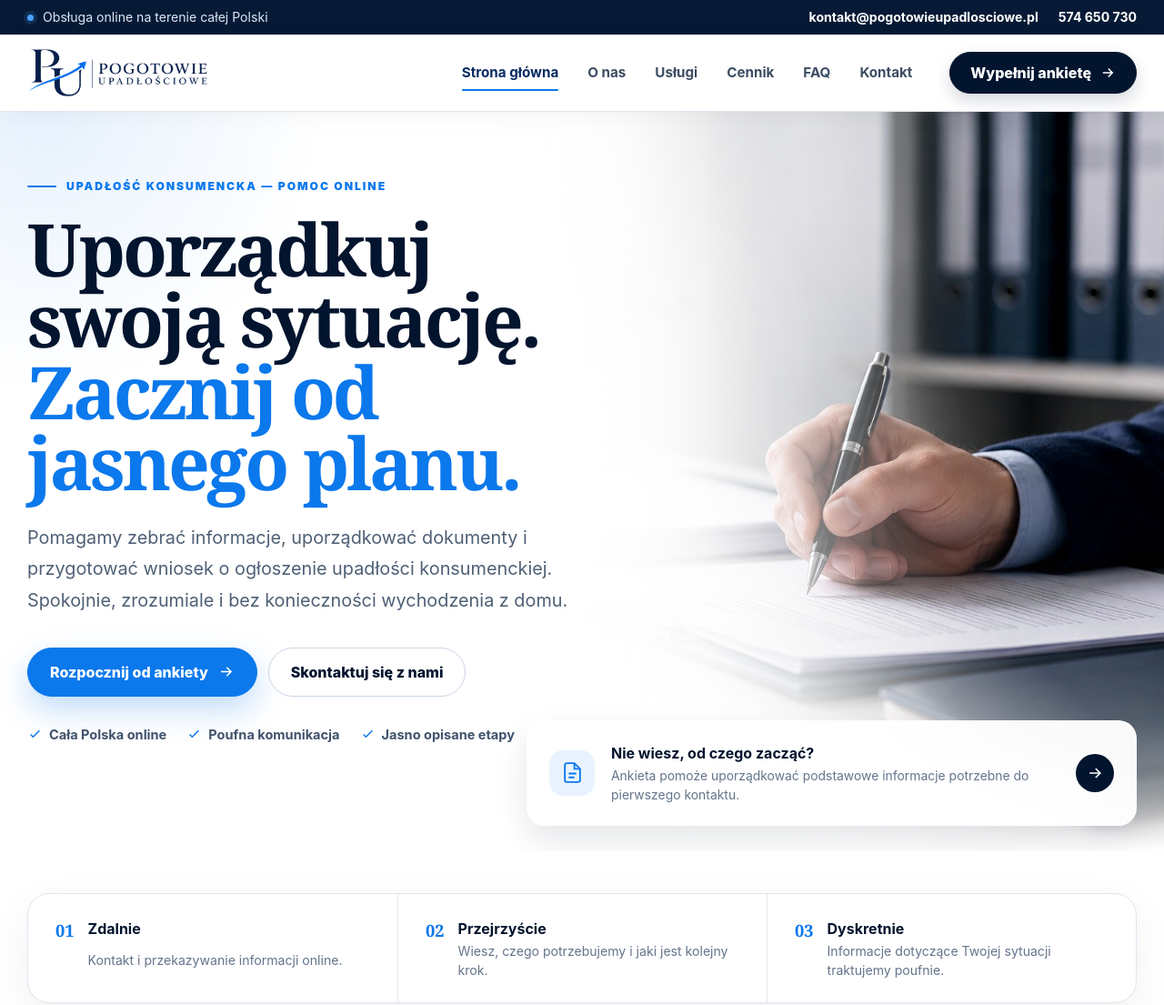
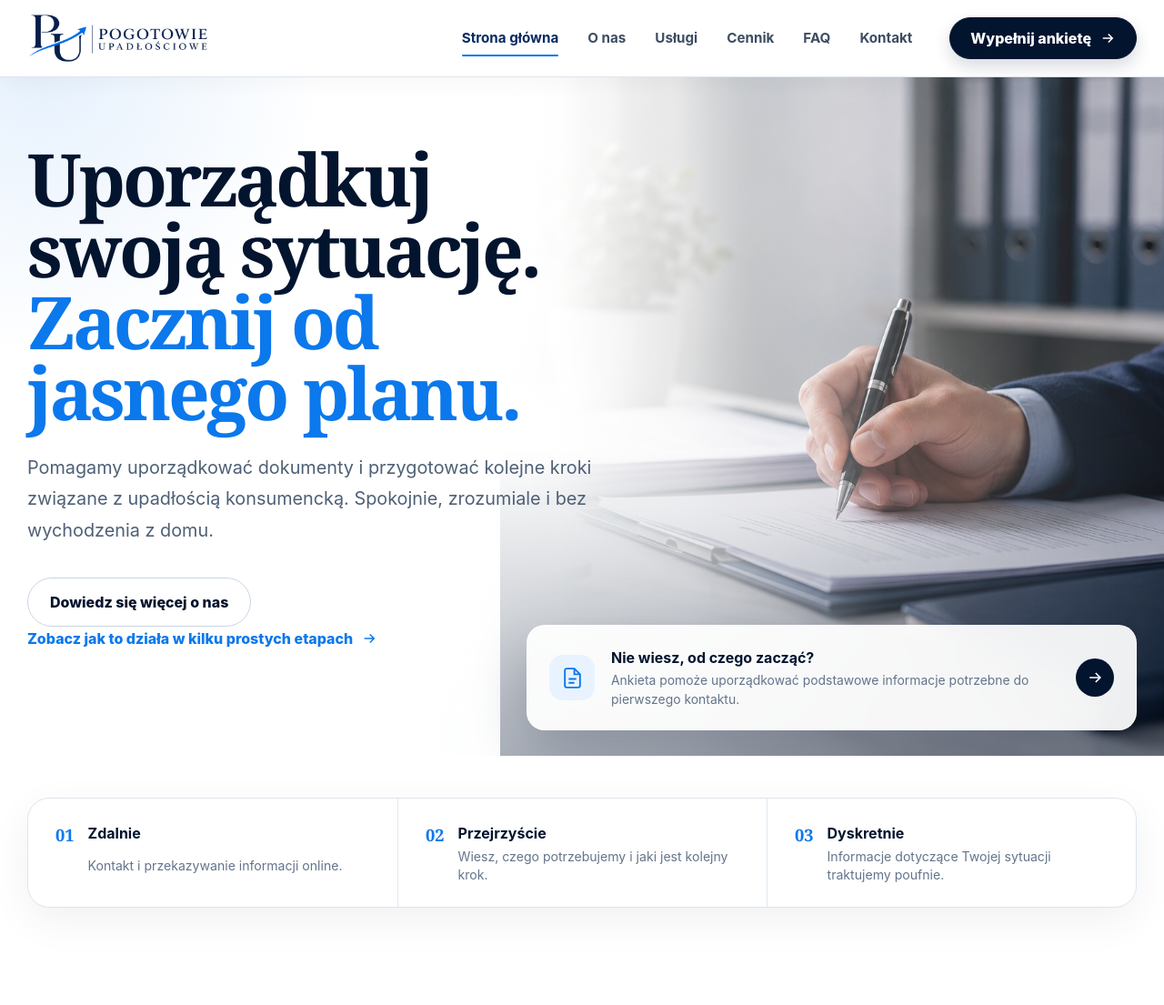
Before and after one commit to PogotowieUpadlosciowe/pogotowieupadlosciowe, a plain HTML site: page index.html in a window 1280 px wide. Shown: the top 1105 px of the page at 91% size. Drawn offline with Linux system fonts and the light colour scheme.

Commit message:
Add files via upload

```diff
--- a/index.html
+++ b/index.html
@@ -11,22 +11,10 @@
   <link rel="apple-touch-icon" href="images/logo/favicon-180x180.png">
   <link rel="stylesheet" href="assets/styles.css">
   <link rel="stylesheet" href="assets/home-v2.css">
-  <link rel="stylesheet" href="assets/home-reference-match.css?v=20260629-ref-1">
+  <link rel="stylesheet" href="assets/home-nearest-screen.css?v=20260629-nearest-1">
 </head>
 <body class="home-page">
   <a class="skip-link" href="#main-content">Przejdź do treści</a>
-
-  <div class="topbar">
-    <div class="container topbar-inner">
-      <div class="topbar-note">
-        <span class="topbar-dot" aria-hidden="true"></span>
-        <span>Obsługa online na terenie całej Polski</span>
-      </div>
-      <div class="topbar-contact">
-        <a href="mailto:kontakt@pogotowieupadlosciowe.pl">kontakt@pogotowieupadlosciowe.pl</a>
-        <a href="tel:+48574650730">574 650 730</a>
-      </div>
-    </div>
   </div>
 
   <header class="site-header">
@@ -58,21 +46,15 @@
         <img src="images/tlo.jpg" width="1536" height="1024" alt="Przygotowywanie dokumentów przy biurku" fetchpriority="high">
       </div>
       <div class="container home-hero-inner">
-        <div class="home-hero-copy">
-          <p class="home-kicker"><span aria-hidden="true"></span> Upadłość konsumencka — pomoc online</p>
-          <h1 id="hero-title">Uporządkuj swoją sytuację. <em>Zacznij od jasnego planu.</em></h1>
-          <p class="home-lead">Pomagamy zebrać informacje, uporządkować dokumenty i przygotować wniosek o ogłoszenie upadłości konsumenckiej. Spokojnie, zrozumiale i bez konieczności wychodzenia z domu.</p>
-          <div class="home-actions">
-            <a class="home-button home-button-primary" href="ankieta.html">Rozpocznij od ankiety
-              <svg aria-hidden="true" viewBox="0 0 24 24" width="19" height="19" fill="none" stroke="currentColor" stroke-width="2"><path d="M5 12h14m-6-6 6 6-6 6"/></svg>
-            </a>
-            <a class="home-button home-button-ghost" href="kontakt.html">Skontaktuj się z nami</a>
+        <div class="home-hero-copy home-hero-copy--nearest">
+          <h1 id="hero-title">Uporządkuj<br>swoją sytuację. <em>Zacznij od<br>jasnego planu.</em></h1>
+          <p class="home-lead">Pomagamy uporządkować dokumenty i przygotować kolejne kroki związane z upadłością konsumencką. Spokojnie, zrozumiale i bez wychodzenia z domu.</p>
+          <div class="home-actions home-actions--nearest">
+            <a class="home-button home-button-ghost home-button-hero-outline" href="o-nas.html">Dowiedz się więcej o nas</a>
           </div>
-          <ul class="home-hero-points" aria-label="Najważniejsze informacje">
-            <li><svg aria-hidden="true" viewBox="0 0 24 24" fill="none" stroke="currentColor" stroke-width="2"><path d="m5 12 4 4L19 6"/></svg> Cała Polska online</li>
-            <li><svg aria-hidden="true" viewBox="0 0 24 24" fill="none" stroke="currentColor" stroke-width="2"><path d="m5 12 4 4L19 6"/></svg> Poufna komunikacja</li>
-            <li><svg aria-hidden="true" viewBox="0 0 24 24" fill="none" stroke="currentColor" stroke-width="2"><path d="m5 12 4 4L19 6"/></svg> Jasno opisane etapy</li>
-          </ul>
+          <a class="home-text-link home-text-link--nearest" href="#jak-to-dziala">Zobacz jak to działa w kilku prostych etapach
+            <svg aria-hidden="true" viewBox="0 0 24 24" fill="none" stroke="currentColor" stroke-width="2"><path d="M5 12h14m-6-6 6 6-6 6"/></svg>
+          </a>
         </div>
       </div>
       <div class="container home-hero-card-wrap">
```
